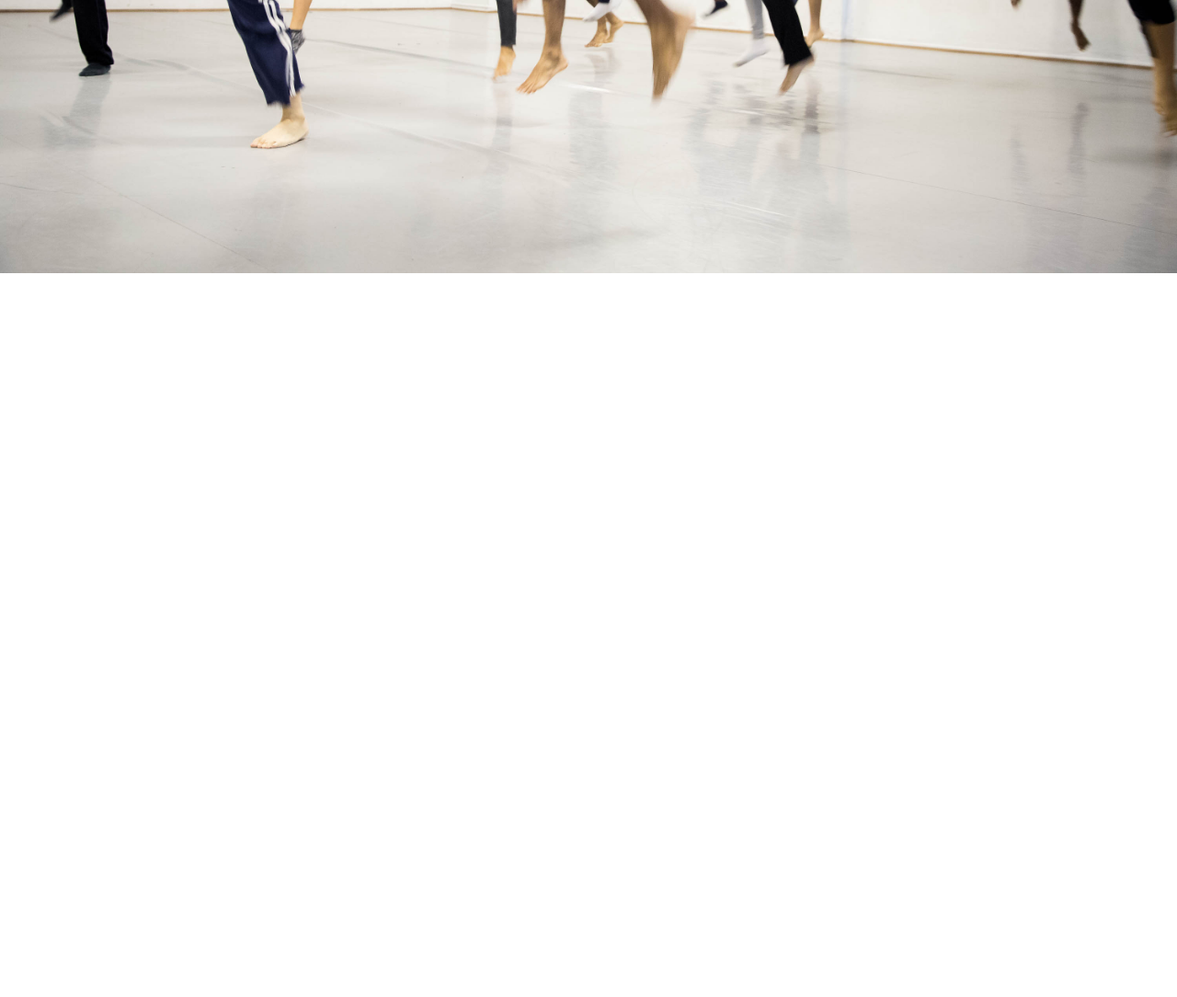
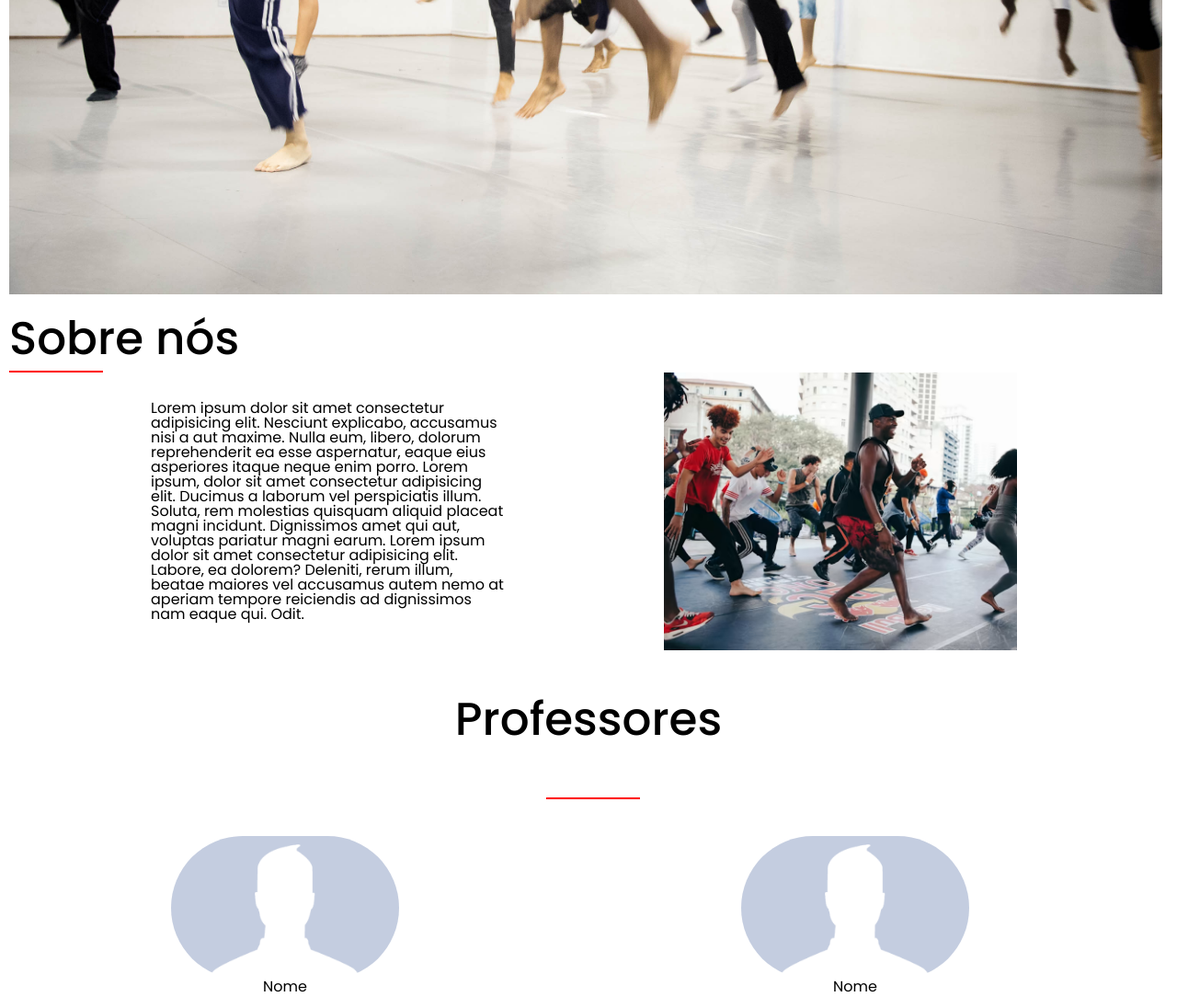
Before and after one commit to vitor-cf/aulao-colegial, a plain HTML site: page index.html in a window 1280 px wide. Shown: the part 636-1720 px from the top of the page at 92% size. Before the commit the page ends 936 px from the top, so only its background shows below. Drawn offline with Linux system fonts and the light colour scheme.

Commit message:
Atualizando

```diff
--- a/index.html
+++ b/index.html
@@ -22,10 +22,11 @@
             </div>
             <div class="list-menu">
                 <ul>
-                    <li>Inicio</li>
-                    <li>Sobre</li>
-                    <li>Projetos</li>
-                    <li>Contato</li>
+                    <a href=""><li>INÍCIO</li></a>
+                    <a href=""><li>SOBRE</li></a>
+                    <a href=""><li>PROJETOS</li></a>
+                    <a href=""><li>CONTATOS</li></a>
+
                 </ul>
 
             </div>
@@ -39,6 +40,48 @@
                 <img id="id" src="imagem/img1.jpg">
             </section>
 
+        <!-- SOBRE -->
+
+        <section class="container-sobre">
+            <div class="box-sobre">
+                <h1 class="titulo-sobre">Sobre nós</h1>
+                <div class="borda"></div>
+            </div>
+            <div class="texto-sobre">
+                <p class="texto">Lorem ipsum dolor sit amet consectetur adipisicing elit. Nesciunt explicabo, accusamus nisi a aut maxime. Nulla eum, libero, dolorum reprehenderit ea esse aspernatur, eaque eius asperiores itaque neque enim porro.
+                    Lorem ipsum, dolor sit amet consectetur adipisicing elit. Ducimus a laborum vel perspiciatis illum. Soluta, rem molestias quisquam aliquid placeat magni incidunt. Dignissimos amet qui aut, voluptas pariatur magni earum.
+                    Lorem ipsum dolor sit amet consectetur adipisicing elit. Labore, ea dolorem? Deleniti, rerum illum, beatae maiores vel accusamus autem nemo at aperiam tempore reiciendis ad dignissimos nam eaque qui. Odit.
+                </p>
+                <img src="imagem/img4.avif" alt="" class="foto">
+            </div>
+        </section>
+
+        <!-- Professores -->
+
+        <section class="container-professor">
+            <div class="box-professor">
+                <h1 class="titulo-professor">Professores</h1>
+                <div class="borda-professor"></div>
+            </div>
+            <div class="box-dad">
+                <div class="box-perfil">
+                    <img src="imagem/perfil1.png" alt="" class="foto-perfil">
+                    <h2>Nome</h2>
+                </div>
+                <div class="box-perfil">
+                    <img src="imagem/perfil1.png" alt="" class="foto-perfil">
+                    <h2>Nome</h2>
+                </div>
+            </div>
+        </section>
+
+        <!-- Projetos -->
+
+        <section class="container-projetos">
+
+        </section>
+
+
 
 </body>
 
--- a/style.css
+++ b/style.css
@@ -2,8 +2,8 @@ body {
     font-family: 'Poppins', sans-serif;
 }
 .box-menu {
-    background-color: rgb(51, 14, 42);
-    height: 10vh;
+    background-color: rgb(255, 255, 255);
+    height: 15vh;
     display: flex;
     justify-content: space-around;
     align-items: center;
@@ -13,24 +13,91 @@ body {
     width: 40%;
 }
 h1 {
-    color: white;
-    font-size: 30px;
+    color: rgb(172, 30, 136);
+    font-size: 50px;
     font-weight: 500;
 }
 
 .list-menu {
     width: 50%;
 }
-
-
 ul {
     display: flex;
     justify-content: space-between;
 }
+a {
+    text-decoration: none;
+}
+a:hover {
+    text-decoration: overline;
+}
+
+
 li {
-    color: white;
-    font-size: 20px;
+    color: rgb(0, 0, 0);
+    font-size: 15px;
+    font-weight: 400;
 }
 img {
+    margin: auto 10px;
+    width: 98%;
+}
+.titulo-sobre {
+    margin-left: 10px;
+    margin-top: 20px;
+    color: black;
+}
+
+
+.borda {
+    margin-left: 10px;
+    margin-top: 10px;
+    width: 8%;
+    border-bottom: 2px solid red;
+}
+
+.texto-sobre {
     width: 100%;
+    display: flex;
+    justify-content: space-evenly;
+    align-items: center;
 }
+
+
+.texto{
+    width: 30%;
+}
+.foto {
+    width: 30%;
+}
+.titulo-professor {
+    margin-top: 50px;
+    margin-bottom: 50px;
+    color: black;
+    text-align: center;
+}
+.box-professor {
+    display: flex;
+    flex-direction: column;
+    align-items: center;
+}
+.borda-professor {
+    margin-left: 10px;
+    margin-top: 10px;
+    width: 8%;
+    border-bottom: 2px solid red;
+}
+.box-dad {
+    margin-top: 40px;
+    display: flex;
+}
+.box-perfil {
+    display: flex;
+    flex-direction: column;
+    align-items: center;
+
+}
+.foto-perfil {
+    border-radius: 100px;
+    width: 40%;
+}
```
Also changed, not shown: imagem/img4.avif (added), imagem/perfil1.png (added).
